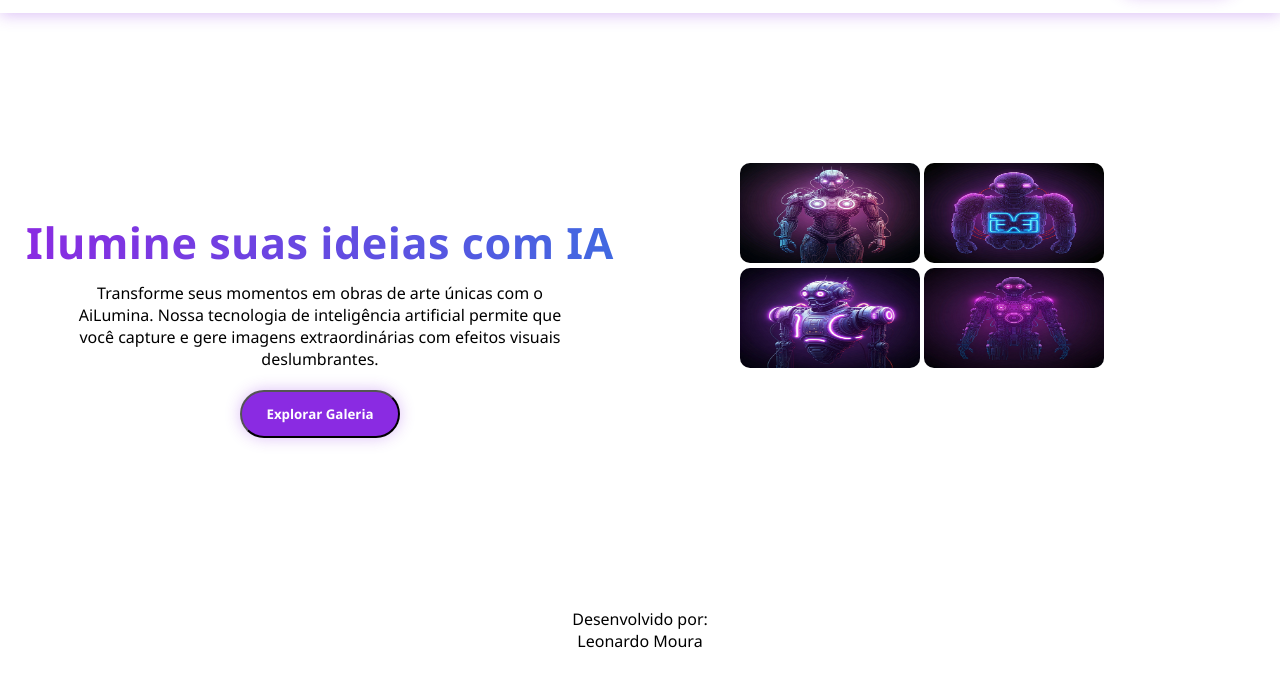
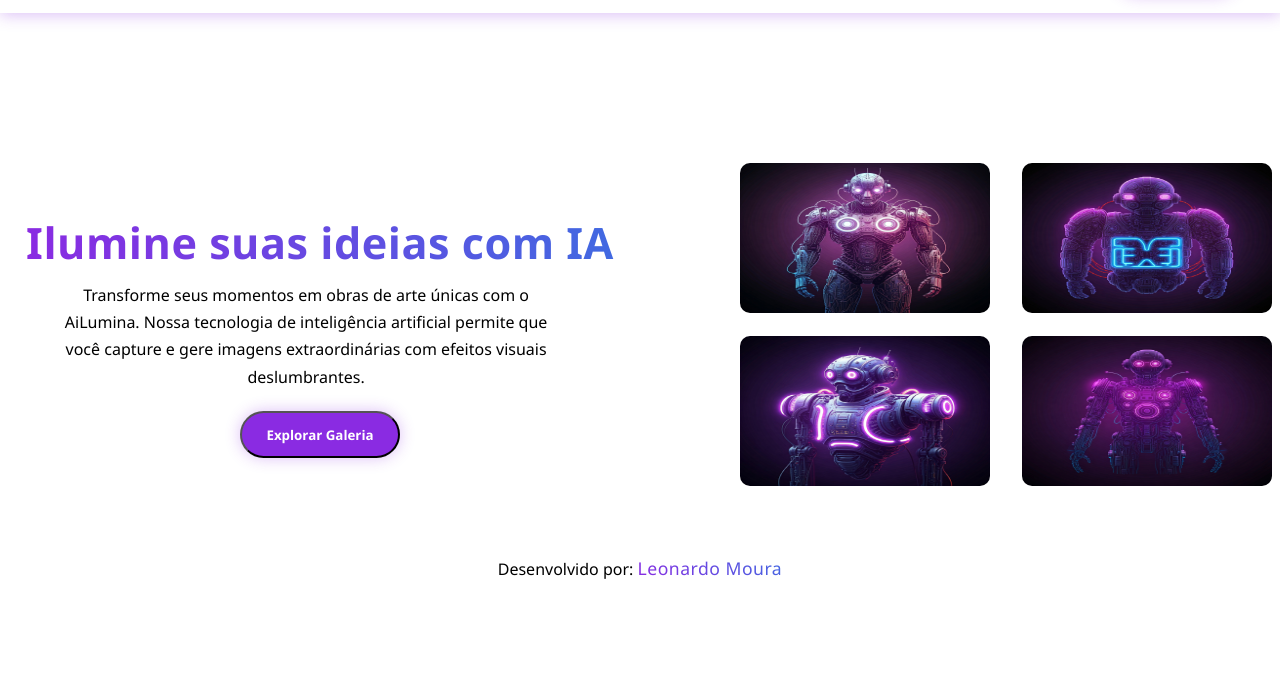
Before and after one commit to Leonardo-de-Moura/WebTechnologies-main, a plain HTML site: page projeto_n1.2/index.html in a window 1280 px wide. Shown: the part 69-756 px from the top of the page. Drawn offline with Linux system fonts and the light colour scheme.

Commit message:
finally updates design

```diff
--- a/projeto_n1.2/index.html
+++ b/projeto_n1.2/index.html
@@ -42,19 +42,19 @@
 
         <aside class="container-right">
             <div class="container-images">
-                <img src="assets/Gemini_Generated_Image_7ivfqi7ivfqi7ivf.jpeg" alt="" class="images" >
-                <img src="assets/Gemini_Generated_Image_b9lfabb9lfabb9lf.jpeg" alt="" class="images">
-                <img src="assets/Gemini_Generated_Image_dyfz0ydyfz0ydyfz (1).jpeg" alt="" class="images">
-                <img src="assets/Gemini_Generated_Image_r91rftr91rftr91r.jpeg" alt="" class="images">
+                <img src="assets/Gemini_Generated_Image_7ivfqi7ivfqi7ivf.jpeg" alt="" class="images" id="image1" >
+                <img src="assets/Gemini_Generated_Image_b9lfabb9lfabb9lf.jpeg" alt="" class="images" id="image2">
+                <img src="assets/Gemini_Generated_Image_dyfz0ydyfz0ydyfz (1).jpeg" alt="" class="images" id="image3">
+                <img src="assets/Gemini_Generated_Image_r91rftr91rftr91r.jpeg" alt="" class="images" id="image4">
             </div>
         </aside>
     </main>
 
 
-    <footer>
+    <footer class="footer-tag">
         <div class="container-footer">
             <div class="footer">
-                <p>Desenvolvido por: </p>
+                <p>Desenvolvido por:</p>
                 <p>Leonardo Moura</p>
             </div>
         </div>
--- a/projeto_n1.2/styles/components/aside.css
+++ b/projeto_n1.2/styles/components/aside.css
@@ -1,6 +1,10 @@
 .container-images {
     margin-top: 150px;
     margin-left: 100px;
+    display: grid;
+    grid-template-columns: auto auto;
+    grid-template-rows: auto;
+    gap: 23px;
 }
 
 .container-right {
@@ -13,12 +17,32 @@
 }
 
 .images {
-    width: 180px;
-    height: 100px;
+    width: 250px;
+    height: 150px;
     border-radius: 10px;
-    transition: scale 0.3s ease;
+    transition: all 0.3s ease;
 }
 
-.images:hover {
-    scale: 1.2;
+#image1:hover {
+    box-shadow: 14px 10px 40px 0px rgb(5, 5, 5);
+    transform: scale(1.1);
+    transform: translate(-12px, -10px);
 }
+
+#image2:hover {
+    box-shadow: 14px 10px 40px 0px rgb(5, 5, 5);
+    transform: scale(1.1);
+    transform: translate(12px, -10px);
+}
+
+#image3:hover {
+    box-shadow: 14px 10px 40px 0px rgb(5, 5, 5);
+    transform: scale(1.1);
+    transform: translate(-12px, 10px);
+}
+
+#image4:hover {
+    box-shadow: 14px 10px 40px 0px rgb(5, 5, 5);
+    transform: scale(1.1);
+    transform: translate(12px, 10px);
+}
--- a/projeto_n1.2/styles/components/footer.css
+++ b/projeto_n1.2/styles/components/footer.css
@@ -1,6 +1,21 @@
 .container-footer{
-    margin-top: 170px;
+    margin-top: 70px;
+}
+.footer-tag{
+    width: 100vw;
+}
+p{
+    display: inline;
 }
 .footer{
     text-align: center;
+
 }
+.footer p:last-child{
+    background: linear-gradient(45deg, var(--cor-gradiente-1), var(--cor-gradiente-2));
+    -webkit-background-clip: text;
+    font-size: 1.1rem;
+    background-clip: text;
+    color: transparent;
+    letter-spacing: 0.5px;
+}
--- a/projeto_n1.2/styles/components/main-content.css
+++ b/projeto_n1.2/styles/components/main-content.css
@@ -1,4 +1,5 @@
 main {
     display: grid;
     grid-template-columns: 1fr 1fr;
+    box-sizing: content-box;
 }
--- a/projeto_n1.2/styles/components/section.css
+++ b/projeto_n1.2/styles/components/section.css
@@ -16,10 +16,12 @@
 }
 
 .description {
+    display: flex;
     margin-bottom: 20px;
+    margin-left: 30px;
     width: 500px;
-    margin-left: auto;
-    margin-right: auto;
+    justify-content: justify;
+    line-height: 1.7;
 }
 
 .button {
```
